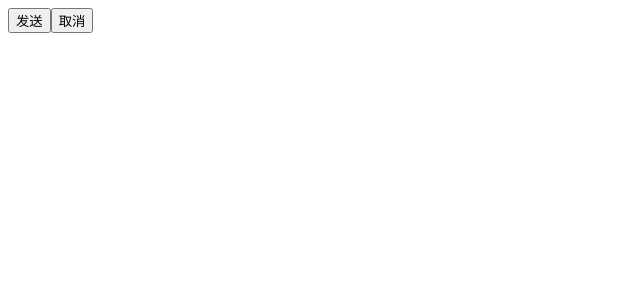
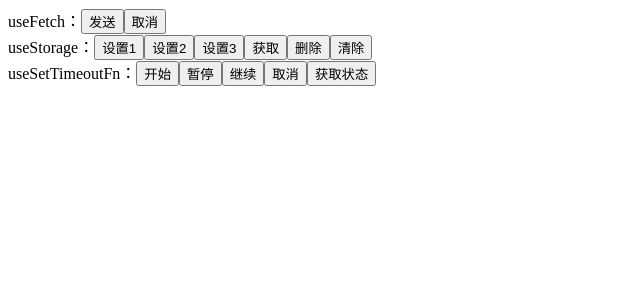
Before and after one commit to TXZSWDZ/utils, a Vue app in the folder playgrounds/vite/: page / in a window 1280 px wide. Shown: the top 300 px of the page, without its empty margins (0-640 px from the left). Built offline with nearby package versions, Linux system fonts and the light colour scheme.

Commit message:
feat：use test

```diff
--- a/playgrounds/vite/src/App.vue
+++ b/playgrounds/vite/src/App.vue
@@ -1,14 +1,52 @@
 <script setup lang="ts">
-import {useFetch} from "@wthe/utils-core"
+import { useFetch, useStorage } from "@wthe/utils-core"
 
-const {execute,abort} =  useFetch('https://jsonplaceholder.typicode.com/posts/1',{ immediate: false });
+import { useTimeoutFn } from "@wthe/utils-shared"
+
+const { execute, abort } = useFetch('https://jsonplaceholder.typicode.com/posts/1', { immediate: false });
+
+const { get, set, remove, clear } = useStorage()
+
+const { start, pause, resume, cancel, getState } = useTimeoutFn(() => { console.log('useSetTimeoutFn') }, 5000)
 </script>
 
 <template>
+  <div>
+    <span>useFetch：</span>
     <button @click="execute">
       发送
     </button>
     <button @click="abort">
       取消
     </button>
+  </div>
+  <div>
+    <span>useStorage：</span>
+    <button @click="set('name', { age: 16 })">
+      设置1
+    </button>
+    <button @click="set('name', 2, { merge: true })">
+      设置2
+    </button>
+    <button @click="set('name', 3)">
+      设置3
+    </button>
+    <button @click="() => { console.log(get('name')) }">
+      获取
+    </button>
+    <button @click="remove('name')">
+      删除
+    </button>
+    <button @click="clear()">
+      清除
+    </button>
+  </div>
+  <div>
+    <span>useSetTimeoutFn：</span>
+    <button @click="start">开始</button>
+    <button @click="pause">暂停</button>
+    <button @click="resume">继续</button>
+    <button @click="cancel">取消</button>
+    <button @click="() => { console.log(getState()) }">获取状态</button>
+  </div>
 </template>
```
Lines whose indentation alone changed are shown as unchanged.
